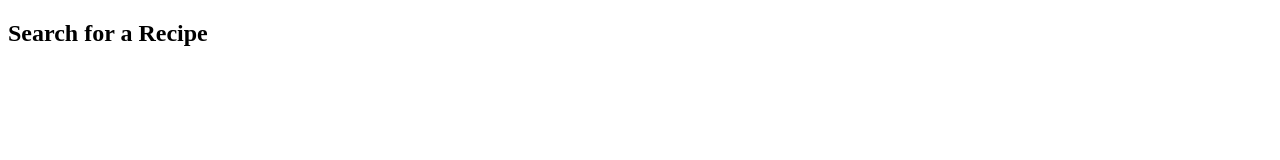
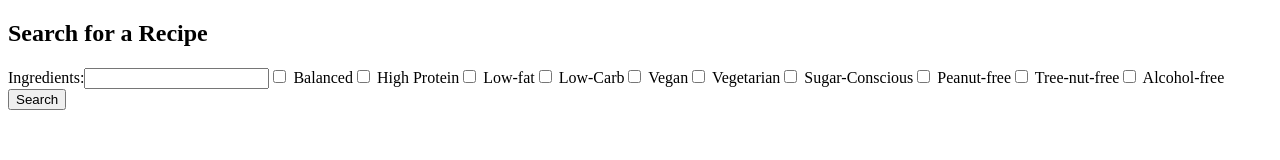
Before and after one commit to cvdsoto/effective-spoon, a Gatsby site: page /search in a window 1280 px wide. Built offline with nearby package versions, Linux system fonts and the light colour scheme; Gatsby itself is replaced by a stand-in of ours.

```diff
--- a/gatsby-config.js
+++ b/gatsby-config.js
@@ -1,8 +1,7 @@
-/**
- * Configure your Gatsby site with this file.
- *
- * See: https://www.gatsbyjs.org/docs/gatsby-config/
- */
+require('dotenv').config({
+  path: `.env.${process.env.NODE_ENV}`,
+});
+
 
 module.exports = {
   /* Your site config here */
--- a/package.json
+++ b/package.json
@@ -14,7 +14,10 @@
     "test": "echo \"Write tests! -> https://gatsby.dev/unit-testing\" && exit 1"
   },
   "dependencies": {
+    "axios": "^0.19.2",
+    "dotenv": "^8.2.0",
     "gatsby": "^2.20.35",
+    "gatsby-plugin-config": "^1.0.7",
     "react": "^16.12.0",
     "react-dom": "^16.12.0"
   },
--- a/src/pages/search.js
+++ b/src/pages/search.js
@@ -1,9 +1,58 @@
-import React from 'react';
+import React, {useState} from 'react';
 import Header from '../components/Header';
+import {navigate} from 'gatsby';
 
-export default () => (
+export default () => {
+  const [ingredients, setIngredients] = useState('');
+
+  const _handleSubmit = (e) => {
+    e.preventDefault();
+    navigate(`/results`, {state: {ingredients}});
+  }
+
+  return (
   <div>
     <Header headerText="Search for a Recipe" />
+    <form onSubmit={_handleSubmit}>
+      <label>
+        Ingredients:
+        <input type="search"
+                value={ingredients}
+                onChange={event => setIngredients(event.target.value)}/>
+      </label>
+      <label>
+        <input type="checkbox" /> Balanced
+      </label>
+      <label>
+        <input type="checkbox" /> High Protein
+      </label>
+      <label>
+        <input type="checkbox" /> Low-fat
+      </label>
+      <label>
+        <input type="checkbox" /> Low-Carb
+      </label>
+      <label>
+        <input type="checkbox" /> Vegan
+      </label>
+      <label>
+        <input type="checkbox" /> Vegetarian
+      </label>
+      <label>
+        <input type="checkbox" /> Sugar-Conscious
+      </label>
+      <label>
+        <input type="checkbox" /> Peanut-free
+      </label>
+      <label>
+        <input type="checkbox" /> Tree-nut-free
+      </label>
+      <label>
+        <input type="checkbox" /> Alcohol-free
+      </label>
 
+      <input type="submit" value="Search" />
+    </form>
   </div>
-)
+  )
+}
```
Also changed, not shown: src/pages/results.js (added, +36 -0 lines), 1 other file.
